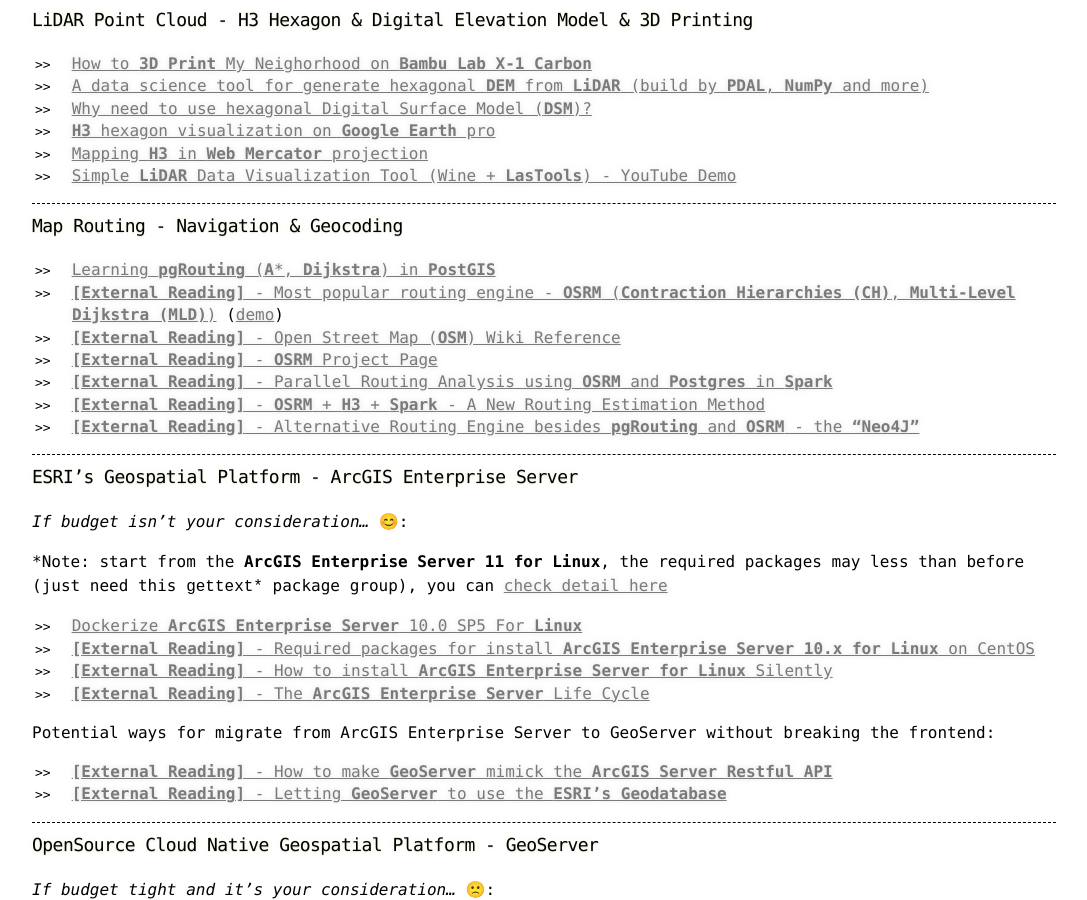
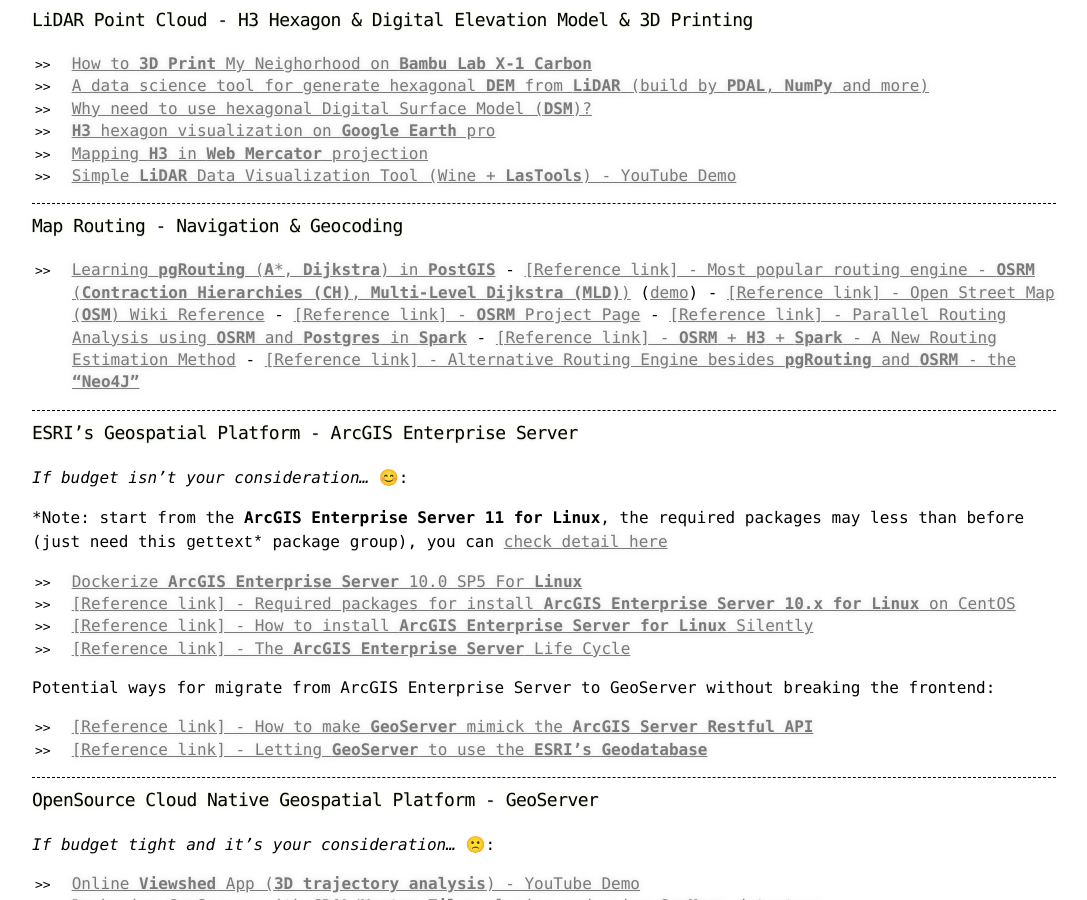
Before and after one commit to yanfuzhou/yanfuzhou.github.io, a Jekyll site: the page built from index.md, in a window 1280 px wide and 900 px high, scrolled down 757 px. Shown: the whole window, without its empty margins (96-1183 px from the left). Built offline with Jekyll 4.4.1, drawn with Linux system fonts in a browser that asks for light colours; our own code applies the rules of GitHub Pages for plain Markdown files.

Commit message:
adjust the formatting

```diff
--- a/index.md
+++ b/index.md
@@ -32,12 +32,12 @@
 
 ### [](#header-3) Map Routing - Navigation & Geocoding
   - [Learning **pgRouting** (**A***, **Dijkstra**) in **PostGIS**](docs/gisdata/HowToPrepareRoutingData.md)
-  - [**[External Reading]** - Most popular routing engine - **OSRM** (**Contraction Hierarchies (CH)**, **Multi-Level Dijkstra (MLD)**)](https://github.com/Project-OSRM/osrm-backend) ([demo](http://map.project-osrm.org/))
-  - [**[External Reading]** - Open Street Map (**OSM**) Wiki Reference](https://wiki.openstreetmap.org/wiki/Open_Source_Routing_Machine)
-  - [**[External Reading]** - **OSRM** Project Page](https://project-osrm.org/)
-  - [**[External Reading]** - Parallel Routing Analysis using **OSRM** and **Postgres** in **Spark**](https://github.com/UI-Research/spark-osrm)
-  - [**[External Reading]** - **OSRM** + **H3** + **Spark** - A New Routing Estimation Method](https://careersatdoordash.com/blog/doordash-fast-travel-estimates/)
-  - [**[External Reading]** - Alternative Routing Engine besides **pgRouting** and **OSRM** - the **"Neo4J"**](https://neo4j.com/blog/developer/routing-web-app-neo4j-openstreetmap-leafletjs/)
+  	- [[Reference link] - Most popular routing engine - **OSRM** (**Contraction Hierarchies (CH)**, **Multi-Level Dijkstra (MLD)**)](https://github.com/Project-OSRM/osrm-backend) ([demo](http://map.project-osrm.org/))
+  	- [[Reference link] - Open Street Map (**OSM**) Wiki Reference](https://wiki.openstreetmap.org/wiki/Open_Source_Routing_Machine)
+  	- [[Reference link] - **OSRM** Project Page](https://project-osrm.org/)
+  	- [[Reference link] - Parallel Routing Analysis using **OSRM** and **Postgres** in **Spark**](https://github.com/UI-Research/spark-osrm)
+  	- [[Reference link] - **OSRM** + **H3** + **Spark** - A New Routing Estimation Method](https://careersatdoordash.com/blog/doordash-fast-travel-estimates/)
+  	- [[Reference link] - Alternative Routing Engine besides **pgRouting** and **OSRM** - the **"Neo4J"**](https://neo4j.com/blog/developer/routing-web-app-neo4j-openstreetmap-leafletjs/)
 
 ---
 
@@ -48,14 +48,14 @@
  *Note: start from the **ArcGIS Enterprise Server 11 for Linux**, the required packages may less than before (just need this `gettext*` package group), you can [check detail here](https://enterprise.arcgis.com/en/system-requirements/latest/linux/arcgis-server-system-requirements.htm)
 
   - [Dockerize **ArcGIS Enterprise Server** 10.0 SP5 For **Linux**](docs/DockerizingArcGISServerForLinux.md)
-  - [**[External Reading]** - Required packages for install **ArcGIS Enterprise Server 10.x for Linux** on CentOS](https://desktop.arcgis.com/en/system-requirements/10.5/os-limits-linux.htm)
-  - [**[External Reading]** - How to install **ArcGIS Enterprise Server for Linux** Silently](https://enterprise.arcgis.com/en/server/11.4/install/linux/silently-install-arcgis-server.htm)
-  - [**[External Reading]** - The **ArcGIS Enterprise Server** Life Cycle](https://support.esri.com/en-us/products/arcgis-enterprise/life-cycle)
+   - [[Reference link] - Required packages for install **ArcGIS Enterprise Server 10.x for Linux** on CentOS](https://desktop.arcgis.com/en/system-requirements/10.5/os-limits-linux.htm)
+   - [[Reference link] - How to install **ArcGIS Enterprise Server for Linux** Silently](https://enterprise.arcgis.com/en/server/11.4/install/linux/silently-install-arcgis-server.htm)
+   - [[Reference link] - The **ArcGIS Enterprise Server** Life Cycle](https://support.esri.com/en-us/products/arcgis-enterprise/life-cycle)
 
-Potential ways for migrate from ArcGIS Enterprise Server to GeoServer without breaking the frontend:
+ Potential ways for migrate from ArcGIS Enterprise Server to GeoServer without breaking the frontend:
 
-  - [**[External Reading]** - How to make **GeoServer** mimick the **ArcGIS Server Restful API**](https://docs.geoserver.org/main/en/user/community/gsr/index.html)
-  - [**[External Reading]** - Letting **GeoServer** to use the **ESRI's Geodatabase**](https://docs.geoserver.org/2.19.x/en/user/community/arcsde/index.html)
+   - [[Reference link] - How to make **GeoServer** mimick the **ArcGIS Server Restful API**](https://docs.geoserver.org/main/en/user/community/gsr/index.html)
+   - [[Reference link] - Letting **GeoServer** to use the **ESRI's Geodatabase**](https://docs.geoserver.org/2.19.x/en/user/community/arcsde/index.html)
 
 ---
 
```
